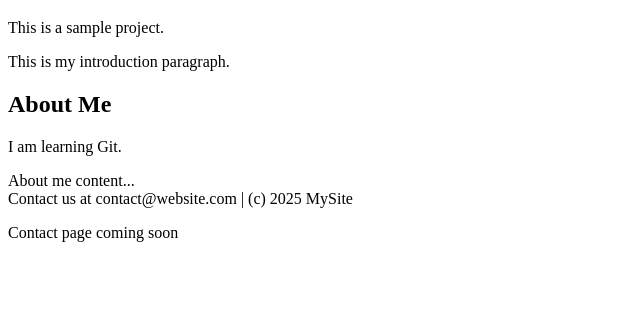
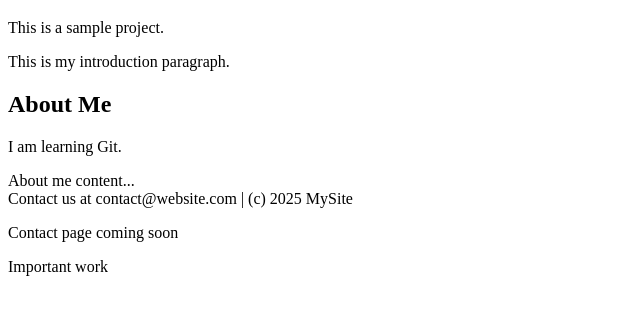
Before and after one commit to srivarshini1810official-gif/project-html, a plain HTML site: page index.html in a window 1280 px wide. Shown: the part 61-376 px from the top of the page, without its empty margins (0-640 px from the left). Drawn offline with Linux system fonts and the light colour scheme.

Commit message:
Important work

```diff
--- a/index.html
+++ b/index.html
@@ -14,5 +14,6 @@
 <section id=about>About me content...</section>
 <footer>Contact us at contact@website.com | (c) 2025 MySite</footer>
 <p>Contact page coming soon</p>
+<p>Important work</p>
 </body>
 </html>
```
